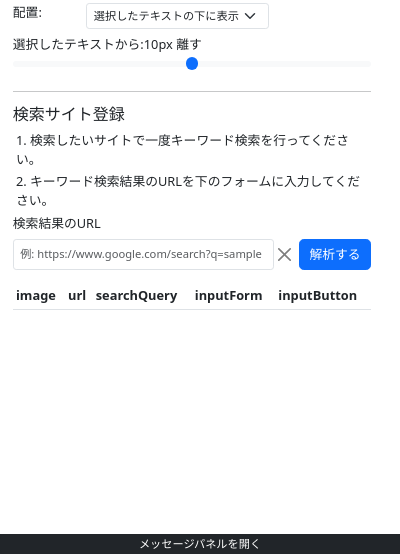
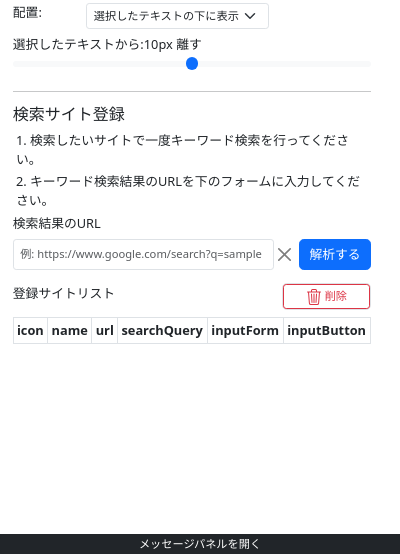
Before and after one commit to yhotta240/select-and-custom-search-extension, a browser extension: page popup/popup.html in a window 400 px wide. Shown: the part 284-844 px from the top of the page. Drawn offline with Linux system fonts and the light colour scheme.

Commit message:
機能改善: 登録サイトリストのUIを整形し，削除ボタンを追加

```diff
--- a/popup/popup.html
+++ b/popup/popup.html
@@ -180,12 +180,45 @@
         </div>
       </div>
 
+      <div class=" mb-2 d-flex justify-content-between align-items-center">
+        <h6 class="">登録サイトリスト</h6>
+        <div class=" btn-group border w-25" role="group" aria-label="Basic mixed styles example">
+          <!-- <button
+            class=" dropdown-toggle rounded-start rounded-0 justify-content-between btn btn-outline-dark btn-sm text-nowrap"
+            type="button" id="sort-btn" data-bs-toggle="dropdown" aria-expanded="false">
+            <svg xmlns="http://www.w3.org/2000/svg" width="16" height="16" fill="currentColor" class="bi bi-filter-left"
+              viewBox="0 0 16 16">
+              <path
+                d="M2 10.5a.5.5 0 0 1 .5-.5h3a.5.5 0 0 1 0 1h-3a.5.5 0 0 1-.5-.5m0-3a.5.5 0 0 1 .5-.5h7a.5.5 0 0 1 0 1h-7a.5.5 0 0 1-.5-.5m0-3a.5.5 0 0 1 .5-.5h11a.5.5 0 0 1 0 1h-11a.5.5 0 0 1-.5-.5" />
+            </svg>
+            並び替え
+          </button>
+          <ul class="dropdown-menu ">
+            <li><a class="dropdown-item" href="#">Action</a></li>
+            <li><a class="dropdown-item" href="#">Another action</a></li>
+            <li><a class="dropdown-item" href="#">Something else here</a></li>
+          </ul> -->
+          <!-- 削除ボタン -->
+          <input type="checkbox" class="btn-check" id="delete-btn-outlined" autocomplete="off">
+          <label class="btn btn-outline-danger text-nowrap btn-sm" for="delete-btn-outlined">
+            <svg xmlns="http://www.w3.org/2000/svg" width="16" height="16" fill="currentColor" class="bi bi-trash3"
+              viewBox="0 0 16 16">
+              <path
+                d="M6.5 1h3a.5.5 0 0 1 .5.5v1H6v-1a.5.5 0 0 1 .5-.5M11 2.5v-1A1.5 1.5 0 0 0 9.5 0h-3A1.5 1.5 0 0 0 5 1.5v1H1.5a.5.5 0 0 0 0 1h.538l.853 10.66A2 2 0 0 0 4.885 16h6.23a2 2 0 0 0 1.994-1.84l.853-10.66h.538a.5.5 0 0 0 0-1zm1.958 1-.846 10.58a1 1 0 0 1-.997.92h-6.23a1 1 0 0 1-.997-.92L3.042 3.5zm-7.487 1a.5.5 0 0 1 .528.47l.5 8.5a.5.5 0 0 1-.998.06L5 5.03a.5.5 0 0 1 .47-.53Zm5.058 0a.5.5 0 0 1 .47.53l-.5 8.5a.5.5 0 1 1-.998-.06l.5-8.5a.5.5 0 0 1 .528-.47M8 4.5a.5.5 0 0 1 .5.5v8.5a.5.5 0 0 1-1 0V5a.5.5 0 0 1 .5-.5">
+              </path>
+            </svg>
+            削除
+          </label>
+        </div>
+      </div>
+
       <div class="table-responsive">
-        <table id="site-query-list" class="table-nowrap table table-hover table-sm">
+        <table id="site-query-list" class="table-nowrap table table-hover table-sm table-bordered">
           <thead>
             <tr>
-              <th scope="col">image</th>
-              <!-- <th scope="col">name</th> -->
+              <th scope="col" class="delete-list-td d-none">del</th>
+              <th scope="col">icon</th>
+              <th scope="col">name</th>
               <th scope="col">url</th>
               <th scope="col">searchQuery</th>
               <th scope="col">inputForm</th>
@@ -195,7 +228,8 @@
           <tbody id="site-query-list-body">
             <tr>
               <td></td>
-              <!-- <td></td> -->
+              <td></td>
+              <td></td>
               <td></td>
               <td></td>
               <td></td>
@@ -359,7 +393,7 @@
         </button>
       </div>
 
-      <div id="message" style="border: 1px solid #ccc; padding: 10px; height: 200px; overflow-y: auto;"></div>
+      <div id="message" style="border: 1px solid #ccc; padding: 10px; "></div>
     </div>
   </div>
 
```
